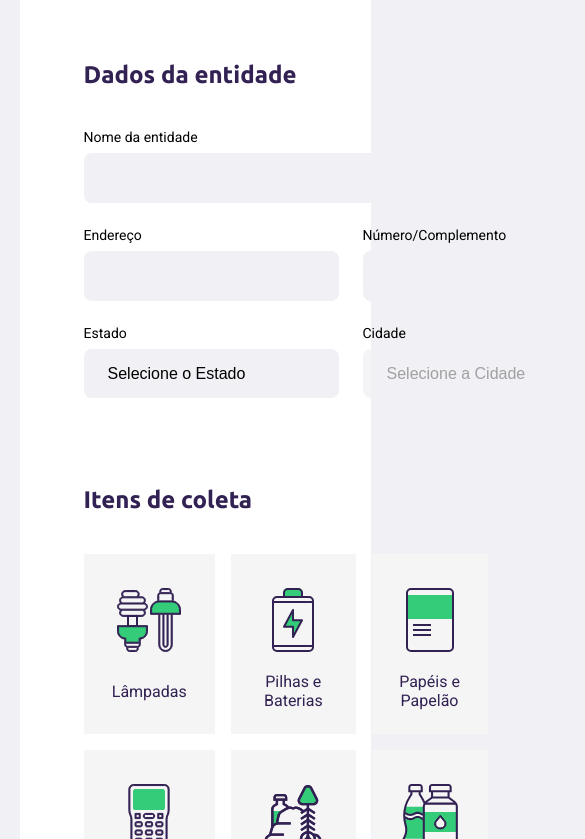
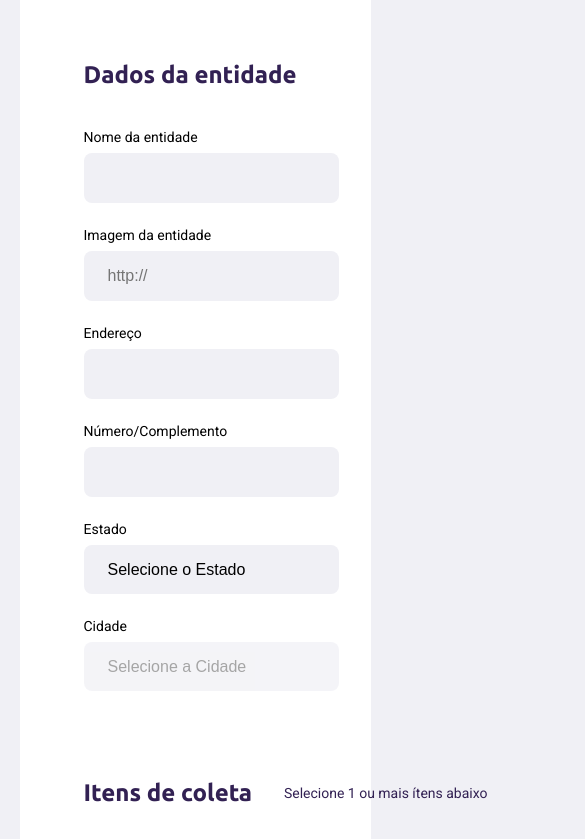
Before and after one commit to RCristyan/Next_Level_Week-Ecoleta, a website: page src/views/create-point.html in a window 390 px wide. Shown: the part 365-1204 px from the top of the page, 585 px wide, since content can reach past the window. Drawn offline with nearby package versions, Linux system fonts and the light colour scheme; files that its build step writes are made by us from their sources; no server answers; files whose address does not match are found by name.

Commit message:
Alguns ajustes.

```diff
--- a/public/styles/create-point.css
+++ b/public/styles/create-point.css
@@ -45,10 +45,19 @@ form fieldset{
 
 form legend{
     margin-bottom: 40px;
+    display: flex;
+    align-items: center;
+    justify-content: space-between;
+    width: 100%;
 }
 
 form legend h2{
     font-size: 24px;
+}
+
+form legend span{
+    font-size: 14px;
+    color: var(--title-color);
 }
 
 form .field {
--- a/public/styles/responsive.css
+++ b/public/styles/responsive.css
@@ -21,6 +21,14 @@
     #page-search-results .cards{
         grid-template-columns: 1fr;
     }
+
+    #page-create-point .field-group{
+        flex-direction: column;
+    }
+
+    #page-create-point .field-group .field + .field{
+        margin-left: 0;
+    }
 }
 
 @media(min-width:1700px){
--- a/src/server.js
+++ b/src/server.js
@@ -11,7 +11,7 @@ nunjucks.configure("src/views", {
 
 server.get("/", (requisition, response) => {
     return response.render("index.html", {
-        title: "Um título."
+        title: ""
     })
 })
 
--- a/src/views/create-point.html
+++ b/src/views/create-point.html
@@ -21,9 +21,15 @@
             <h2>Dados da entidade</h2>
         </legend>
 
-        <div class="field">
-            <label for="name">Nome da entidade</label>
-            <input type="text" name="name" required>
+        <div class="field-group">
+            <div class="field">
+                <label for="name">Nome da entidade</label>
+                <input type="text" name="name" required>
+            </div>
+            <div class="field">
+                <label for="name">Imagem da entidade</label>
+                <input type="url" name="image" placeholder="http://" required>
+            </div>
         </div>
 
         <div class="field-group">
@@ -59,6 +65,7 @@
     <fieldset>
         <legend>
             <h2>Itens de coleta</h2>
+            <span>Selecione 1 ou mais ítens abaixo</span>
         </legend>
 
         <div class="items-grid">
```
